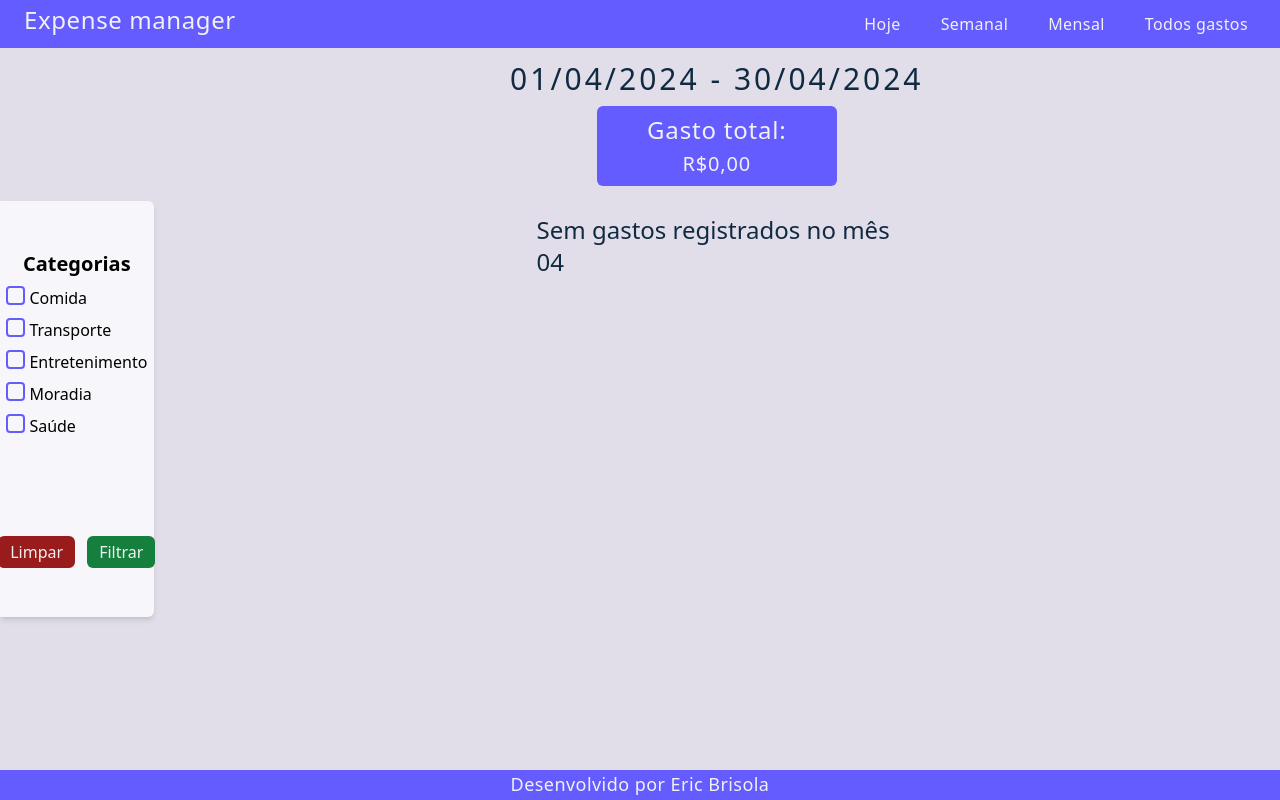
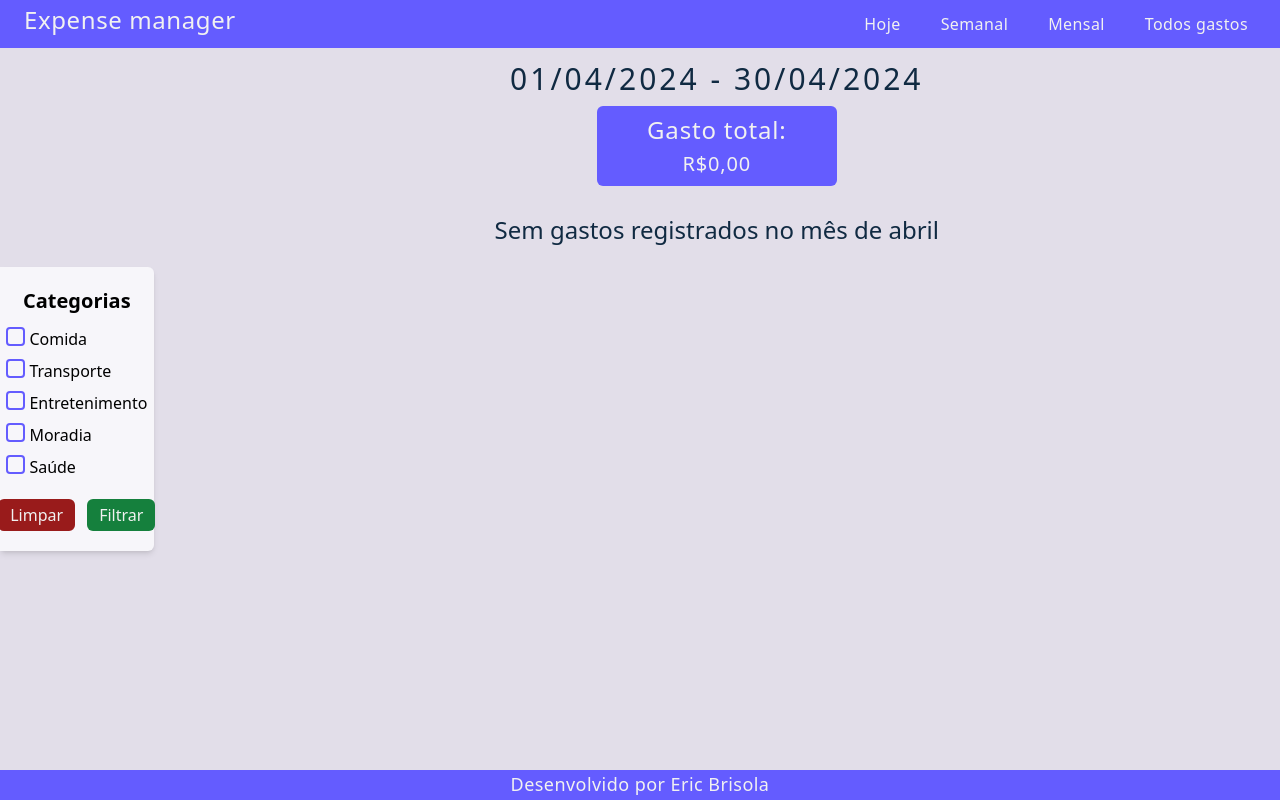
Before and after one commit to EricBrisola/expense-manager, a React (Vite) app: page /last-thirty-days in a window 1280 px wide. Built offline with nearby package versions, Linux system fonts and the light colour scheme.

Commit message:
refactor: removed categories variable and changed some style

```diff
--- a/src/components/Sidebar/index.jsx
+++ b/src/components/Sidebar/index.jsx
@@ -1,14 +1,15 @@
 const index = ({ children, categories }) => {
   return (
     <aside className="flex w-[12%] items-center">
-      <article className="flex h-[26rem] w-full flex-col justify-around rounded-br-md rounded-tr-md bg-[#F7F6FA] text-black shadow-md">
+      <article className="flex w-full flex-col justify-center gap-5 rounded-br-md rounded-tr-md bg-[#F7F6FA] py-5 text-black shadow-md">
         {children}
-        <article className="flex flex-col items-center gap-2">
+        <article className="flex flex-col items-center gap-3">
           <p className="text-xl font-semibold">Categorias</p>
           <div className="flex flex-col items-start gap-2 ">
             {categories.map((category) => {
               return (
                 <label
+                  key={category.name}
                   htmlFor={category.value}
                   className="flex flex-row-reverse gap-1"
                 >
--- a/src/pages/AllExpenses/index.jsx
+++ b/src/pages/AllExpenses/index.jsx
@@ -9,7 +9,7 @@ import Sidebar from "../../components/Sidebar";
 dayjs.extend(dayOfYear);
 
 const AllExpenses = () => {
-  const { allExpenses, allExpensesTotal, deleteExpense } =
+  const { allExpenses, allExpensesTotal, deleteExpense, categories } =
     useContext(ExpensesContext);
 
   const months = [
@@ -25,29 +25,6 @@ const AllExpenses = () => {
     { month: "Outubro", value: "10" },
     { month: "Novembro", value: "11" },
     { month: "Dezembro", value: "12" },
-  ];
-
-  const categories = [
-    {
-      name: "Comida",
-      value: "food",
-    },
-    {
-      name: "Transporte",
-      value: "transport",
-    },
-    {
-      name: "Entretenimento",
-      value: "enterteinment",
-    },
-    {
-      name: "Moradia",
-      value: "home",
-    },
-    {
-      name: "Saúde",
-      value: "health",
-    },
   ];
 
   return (
@@ -78,7 +55,7 @@ const AllExpenses = () => {
           }
         />
         <article className="flex justify-center pb-7">
-          <div className="flex w-2/4 flex-wrap gap-6 pl-[9%]">
+          <div className="flex w-full flex-wrap gap-6 px-9">
             {allExpenses.length >= 1 ? (
               allExpenses.map((expense) => {
                 return (
@@ -92,7 +69,7 @@ const AllExpenses = () => {
                 );
               })
             ) : (
-              <p className="flex w-4/5 justify-center pr-3 text-2xl font-normal text-[#102a42]">
+              <p className="flex w-full justify-center text-2xl font-normal text-[#102a42]">
                 Sem gastos registrados
               </p>
             )}
--- a/src/pages/LastSevenDays/index.jsx
+++ b/src/pages/LastSevenDays/index.jsx
@@ -9,31 +9,9 @@ import Sidebar from "../../components/Sidebar";
 dayjs.extend(isoWeek);
 
 const LastSevenDays = () => {
-  const { lastSevenDaysExpenses, weeklyTotal, deleteExpense } =
+  const { lastSevenDaysExpenses, weeklyTotal, deleteExpense, categories } =
     useContext(ExpensesContext);
 
-  const categories = [
-    {
-      name: "Comida",
-      value: "food",
-    },
-    {
-      name: "Transporte",
-      value: "transport",
-    },
-    {
-      name: "Entretenimento",
-      value: "enterteinment",
-    },
-    {
-      name: "Moradia",
-      value: "home",
-    },
-    {
-      name: "Saúde",
-      value: "health",
-    },
-  ];
   return (
     <main className="flex flex-1 bg-[#E2DEE9] text-white">
       <Sidebar categories={categories} />
@@ -47,7 +25,7 @@ const LastSevenDays = () => {
           }
         />
         <article className="flex justify-center pb-7">
-          <div className="flex w-2/4 flex-wrap gap-6 pl-[9%]">
+          <div className="flex w-full flex-wrap gap-6 px-9">
             {lastSevenDaysExpenses.length >= 1 ? (
               lastSevenDaysExpenses.map((expense) => {
                 return (
@@ -61,7 +39,7 @@ const LastSevenDays = () => {
                 );
               })
             ) : (
-              <p className="flex w-4/5 justify-center pr-3 text-2xl font-normal text-[#102a42]">
+              <p className="flex w-full justify-center text-2xl font-normal text-[#102a42]">
                 Sem gastos nessa semana
               </p>
             )}
--- a/src/pages/LastThirtyDays/index.jsx
+++ b/src/pages/LastThirtyDays/index.jsx
@@ -6,31 +6,24 @@ import Header from "../../components/Header";
 import Sidebar from "../../components/Sidebar";
 
 function LastThirtyDays() {
-  const { lastThirtyDaysExpenses, monthlyTotal, deleteExpense } =
+  const { lastThirtyDaysExpenses, monthlyTotal, deleteExpense, categories } =
     useContext(ExpensesContext);
 
-  const categories = [
-    {
-      name: "Comida",
-      value: "food",
-    },
-    {
-      name: "Transporte",
-      value: "transport",
-    },
-    {
-      name: "Entretenimento",
-      value: "enterteinment",
-    },
-    {
-      name: "Moradia",
-      value: "home",
-    },
-    {
-      name: "Saúde",
-      value: "health",
-    },
-  ];
+  const months = {
+    1: "janeiro",
+    2: "fevereiro",
+    3: "março",
+    4: "abril",
+    5: "maio",
+    6: "junho",
+    7: "julho",
+    8: "agosto",
+    9: "setembro",
+    10: "outubro",
+    11: "novembro",
+    12: "dezembro",
+  };
+
   return (
     <main className="flex flex-1 bg-[#E2DEE9] text-white">
       <Sidebar categories={categories} />
@@ -44,7 +37,7 @@ function LastThirtyDays() {
           }
         />
         <article className="flex justify-center pb-7">
-          <div className="flex w-2/4 flex-wrap gap-6 pl-[9%]">
+          <div className="flex w-full flex-wrap gap-6 px-9">
             {lastThirtyDaysExpenses.length >= 1 ? (
               lastThirtyDaysExpenses.map((expense) => {
                 return (
@@ -58,9 +51,9 @@ function LastThirtyDays() {
                 );
               })
             ) : (
-              <p className="flex w-4/5 justify-center pr-3 text-2xl font-normal text-[#102a42]">
-                Sem gastos registrados no mês
-                {" " + (dayjs().month() + 1).toString().padStart(2, 0)}
+              <p className="flex w-full justify-center text-2xl font-normal text-[#102a42]">
+                Sem gastos registrados no mês de
+                {" " + months[dayjs().month() + 1]}
               </p>
             )}
           </div>
--- a/src/pages/Today/index.jsx
+++ b/src/pages/Today/index.jsx
@@ -7,31 +7,8 @@ import Header from "../../components/Header";
 import Sidebar from "../../components/Sidebar";
 
 function Today() {
-  const { dailyTotal, dailyExpenses, deleteExpense } =
+  const { dailyTotal, dailyExpenses, deleteExpense, categories } =
     useContext(ExpensesContext);
-
-  const categories = [
-    {
-      name: "Comida",
-      value: "food",
-    },
-    {
-      name: "Transporte",
-      value: "transport",
-    },
-    {
-      name: "Entretenimento",
-      value: "enterteinment",
-    },
-    {
-      name: "Moradia",
-      value: "home",
-    },
-    {
-      name: "Saúde",
-      value: "health",
-    },
-  ];
 
   return (
     <main className="flex flex-1 bg-[#E2DEE9] text-white">
@@ -39,7 +16,7 @@ function Today() {
       <section className="flex flex-1 flex-col gap-3">
         <Header total={dailyTotal} date={dayjs().format("DD/MM/YYYY")} />
         <article className="flex justify-center pb-7">
-          <div className="flex w-2/4 flex-wrap gap-6 pl-[9%]">
+          <div className="flex w-full flex-wrap gap-6 px-9">
             {dailyExpenses.length >= 1 ? (
               dailyExpenses.map((expense) => {
                 return (
@@ -53,7 +30,7 @@ function Today() {
                 );
               })
             ) : (
-              <p className="flex w-4/5 justify-center pr-3 text-2xl font-normal text-[#102a42]">
+              <p className="flex w-full justify-center text-2xl font-normal text-[#102a42]">
                 Sem gastos registrados hoje
               </p>
             )}
```
